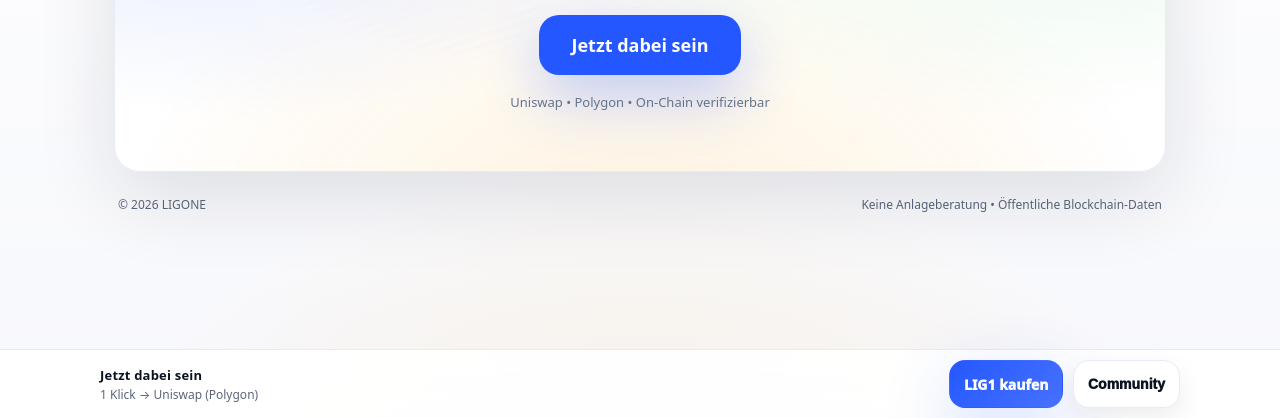
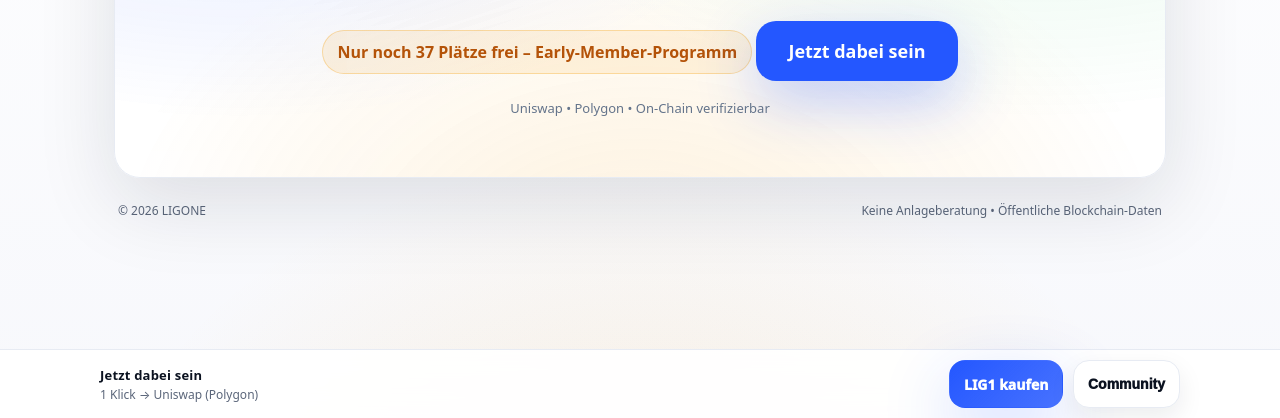
Before and after one commit to LIGONE-token/lig1, a plain HTML site: page index.html in a window 1280 px wide. Shown: the part 382-800 px from the top of the page. Drawn offline with Linux system fonts and the light colour scheme.

Commit message:
Update index.html

```diff
--- a/index.html
+++ b/index.html
@@ -456,7 +456,17 @@
   <div class="heroInner">
     <div class="momentum">+13,57% seit 16.01.2026</div>
     <h1>Einfach ab 5$ testen und halten</h1>
-
+<div id="scarcity" style="
+margin-top:15px;
+font-weight:900;
+color:#b45309;
+background:rgba(245,158,11,.1);
+border:1px solid rgba(245,158,11,.3);
+padding:10px 14px;
+border-radius:999px;
+display:inline-block;
+">
+</div>
     <a class="cta" href="https://app.uniswap.org/swap?chain=polygon&outputCurrency=0x92b3677ae2ea7c19aa4fa56936d11be99bcac37d" target="_blank">
       Jetzt dabei sein
     </a>
```
